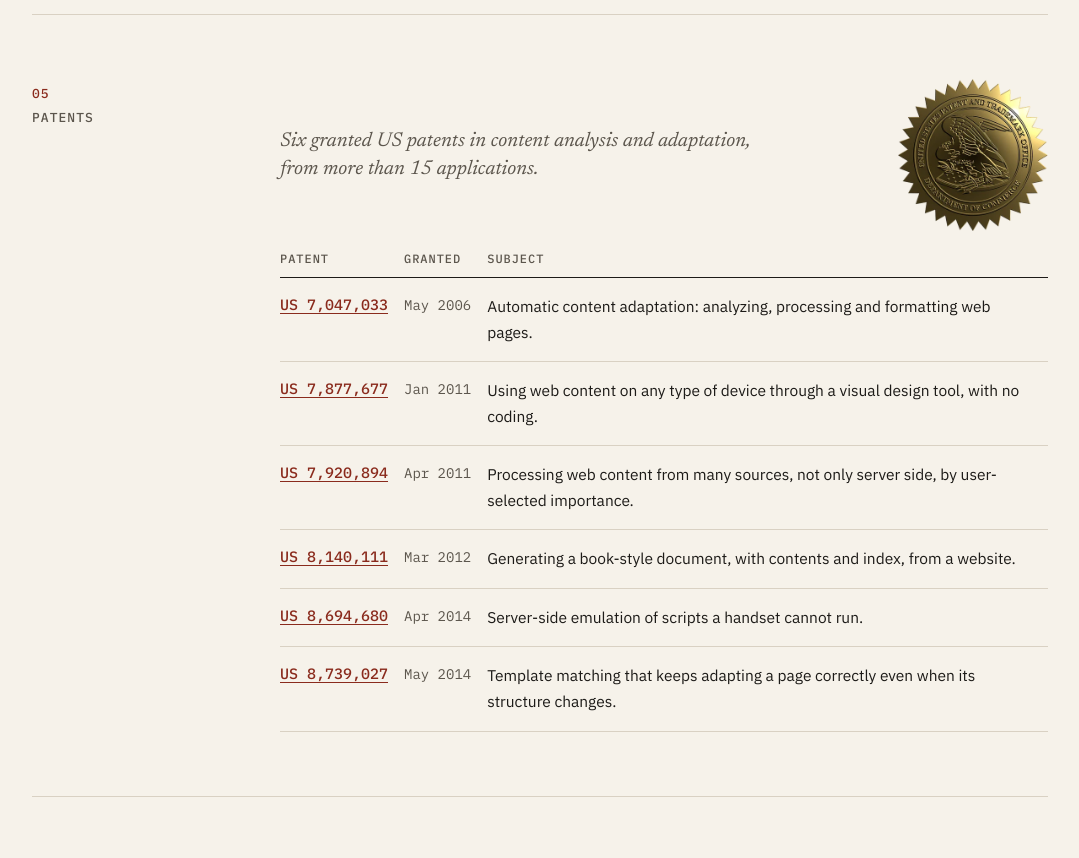
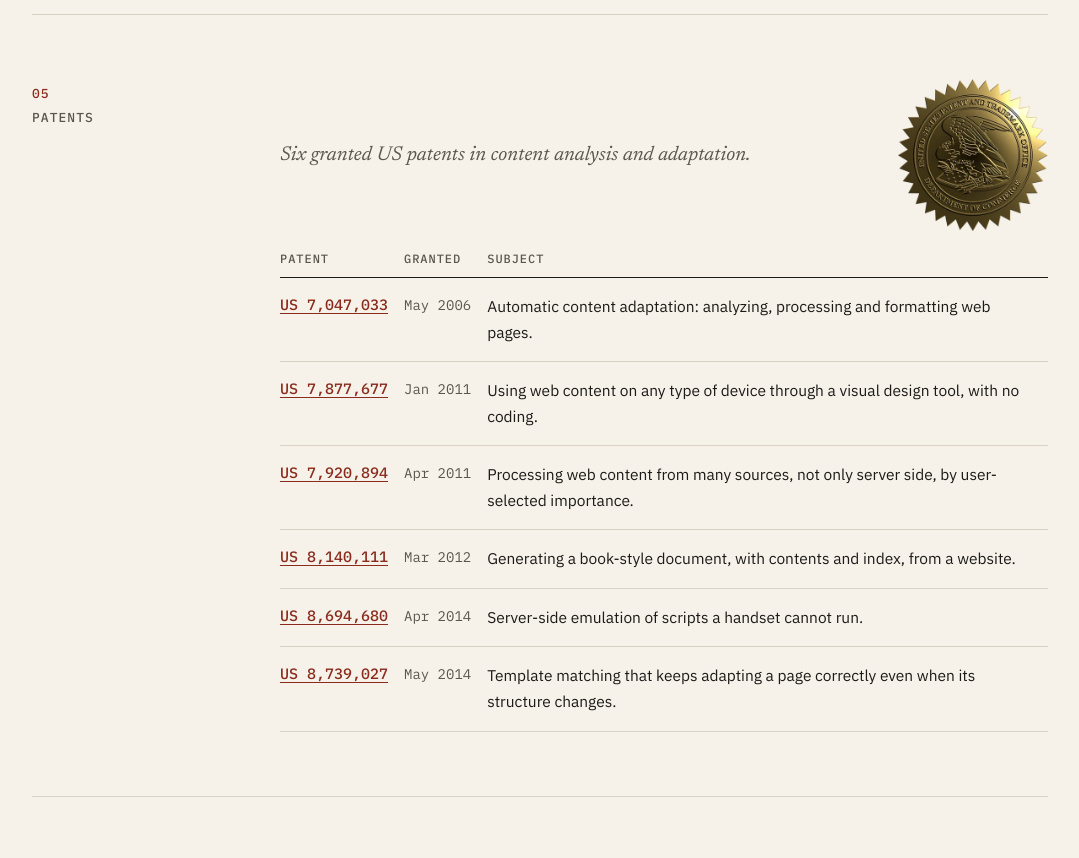
Before and after one commit to eranw2000/eranwyler.com, a plain HTML site: page index.html in a window 1280 px wide. Shown: the part 5980-6838 px from the top of the page, without its empty margins (100-1179 px from the left). Drawn offline with Linux system fonts and the light colour scheme.

Commit message:
Patents: drop the applications count from the intro line
Co-Authored-By: Claude Opus 5.5 <noreply@anthropic.com>

```diff
--- a/index.html
+++ b/index.html
@@ -345,7 +345,7 @@
       <h2 id="pat-h"><span>05</span>Patents</h2>
       <div class="body">
         <div class="pat-head">
-          <p id="pat-cap">Six granted US patents in content analysis and adaptation, from more than 15 applications.</p>
+          <p id="pat-cap">Six granted US patents in content analysis and adaptation.</p>
           <img class="seal" src="assets/uspto-seal.webp" width="356" height="360" alt="Seal of the United States Patent and Trademark Office">
         </div>
         <table class="register" aria-describedby="pat-cap">
```
